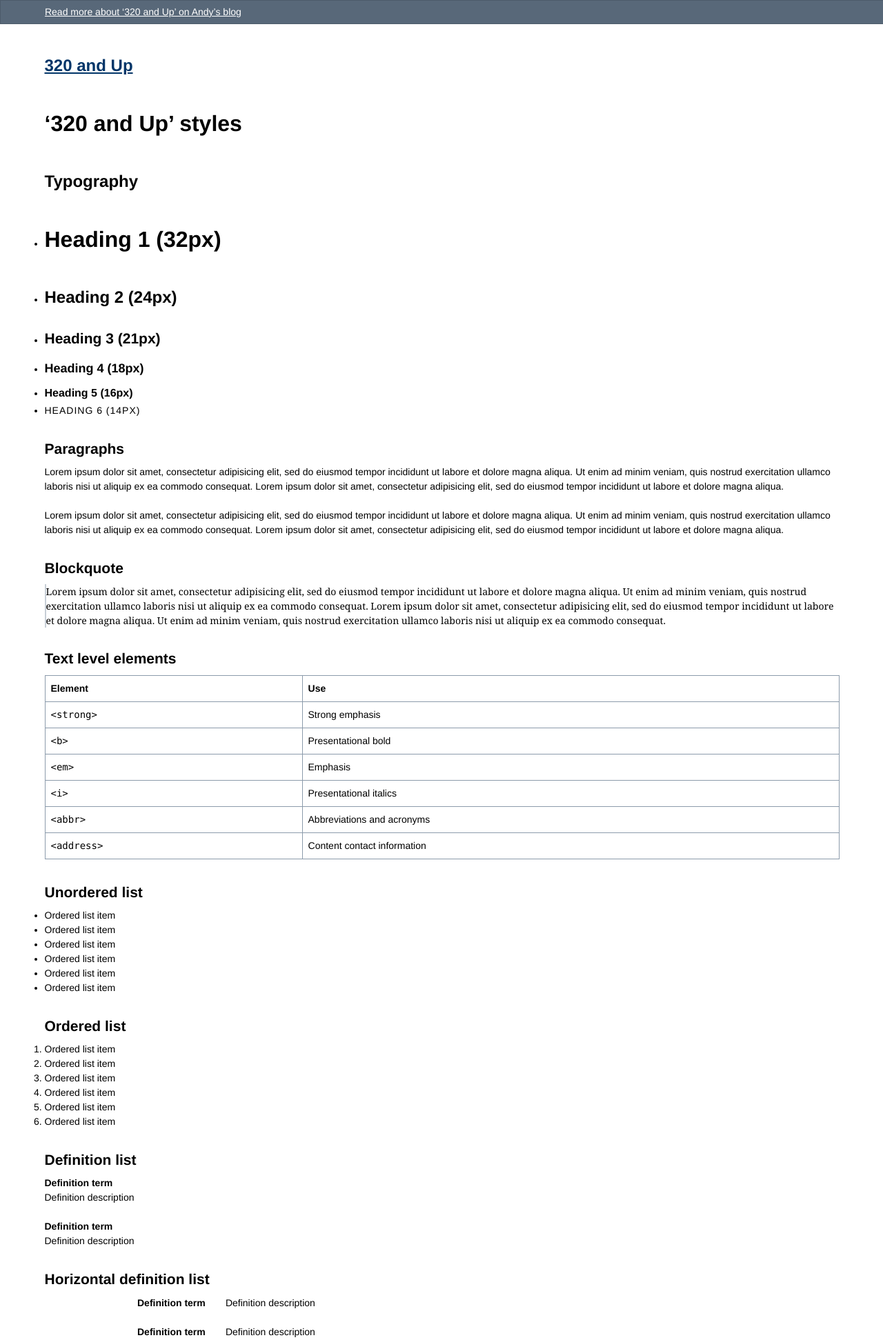
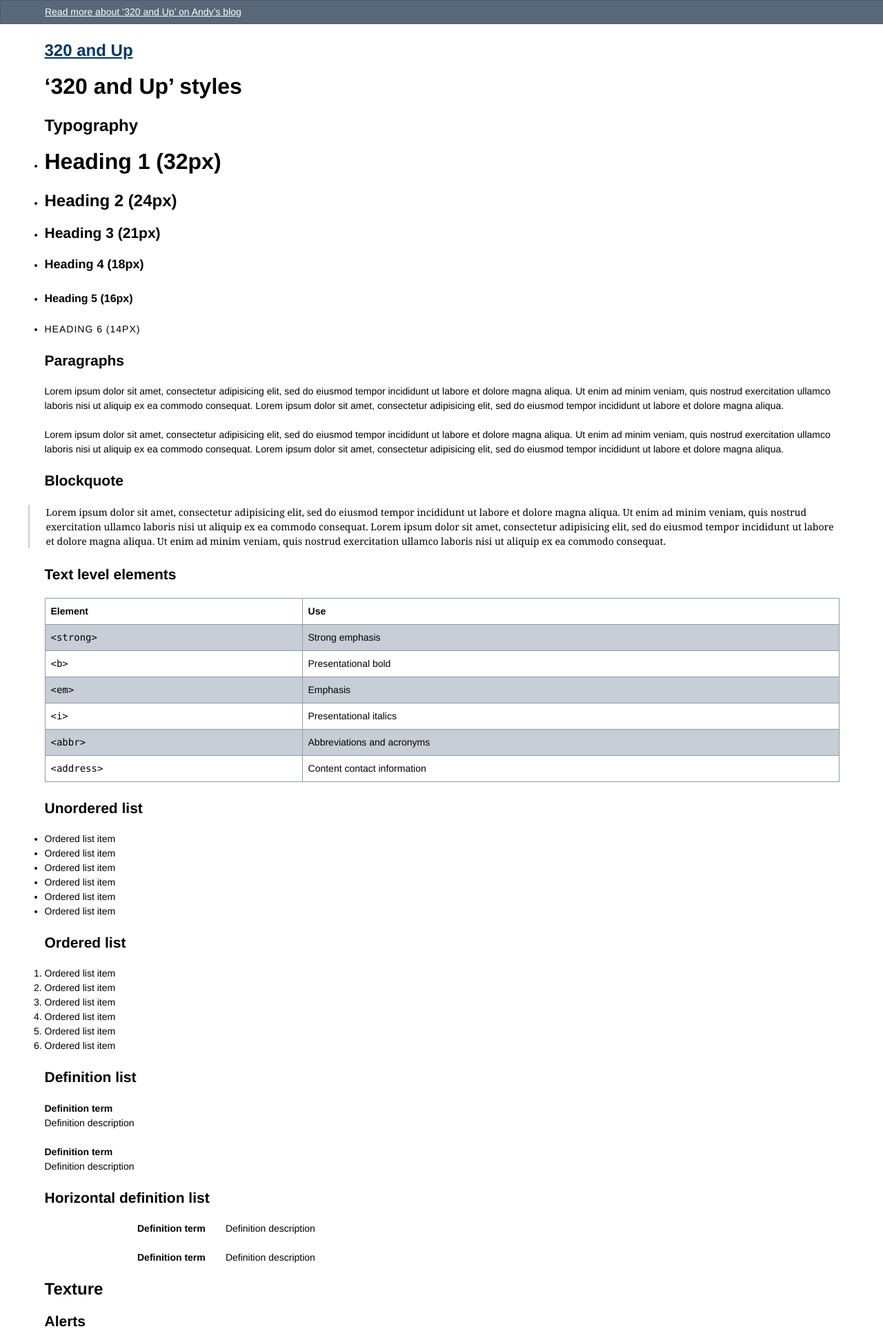
Before and after one commit to malarkey/320andup, a PHP site: page /320andup.html in a window 1280 px wide. Shown: the top 1943 px of the page at 69% size. Run offline with PHP 8.4, Linux system fonts and the light colour scheme; some libraries are stand-ins or nearby versions.

Commit message:
Bug fixes

```diff
--- a/320andup.html
+++ b/320andup.html
@@ -100,7 +100,7 @@ Apache License: v2.0. http://www.apache.org/licenses/LICENSE-2.0
 
 <h2 class="h3">Text level elements</h2>
 
-<table class="table table-bordered">
+<table class="table table-bordered table-striped">
 <thead>
 <tr>
 <th>Element</th>
--- a/css/320andup.css
+++ b/css/320andup.css
@@ -156,41 +156,45 @@ h6 small {
 }
 h1,
 .h1 {
+  margin-bottom: 0.75em;
   font-size: 32px;
   font-size: 3.2rem;
-  line-height: 3em;
+  line-height: 1.2;
 }
 h2,
 .h2 {
+  margin-bottom: 0.75em;
   font-size: 24px;
   font-size: 2.4rem;
-  line-height: 3em;
+  line-height: 1.2;
 }
 h3,
 .h3 {
+  margin-bottom: 1em;
   font-size: 21px;
   font-size: 2.1rem;
-  line-height: 2.25em;
+  line-height: 1.3;
 }
 h4,
 .h4 {
+  margin-bottom: 1.5em;
   font-size: 18px;
   font-size: 1.8rem;
-  line-height: 2.25em;
+  line-height: 1.25;
 }
 h5,
 .h5 {
   font-size: 16px;
   font-size: 1.6rem;
-  line-height: 1.875em;
+  margin-bottom: 1.5em;
 }
 h6,
 .h6 {
+  margin-bottom: 1.5em;
   font-size: 14px;
   font-size: 1.4rem;
   font-weight: normal;
   letter-spacing: 1px;
-  line-height: 1.5em;
   text-transform: uppercase;
 }
 .header h1,
@@ -250,8 +254,8 @@ li ol {
   font-size: 1.6rem;
 }
 blockquote {
-  margin: 0 0 1.5em -gutterwidth;
-  padding-left: gutterwidth;
+  margin: 0 0 1.5em -24px;
+  padding-left: 24px;
   border-left: 2px solid #c7ced6;
   font-family: Cambria, Georgia, Times, "Times New Roman";
   font-style: normal;
--- a/less/typography.less
+++ b/less/typography.less
@@ -30,35 +30,39 @@ color : @lightgrey; }
 
 h1,
 .h1 {
+margin-bottom : @baselineheight / 2;
 .font-size(32);
-line-height : @baselineheight * 2; }
+line-height : 1.2; }
 
 h2,
 .h2 {
+margin-bottom : @baselineheight / 2;
 .font-size(24);
-line-height : @baselineheight * 2; }
+line-height : 1.2; }
 
 h3,
 .h3 {
+margin-bottom : @baselineheight / 1.5;
 .font-size(21);
-line-height : @baselineheight * 1.5; }
+line-height : 1.3; }
 
 h4,
 .h4 {
+margin-bottom : @baselineheight;
 .font-size(18);
-line-height : @baselineheight * 1.5; }
+line-height : 1.25; }
 
 h5,
 .h5 {
 .font-size(16);
-line-height : @baselineheight * 1.25;  }
+margin-bottom : @baselineheight; }
 
 h6,
 .h6 {
+margin-bottom : @baselineheight;
 .font-size(14);
 font-weight : normal;
 letter-spacing : 1px;
-line-height : @baselineheight;
 text-transform : uppercase; }
 
 // header
@@ -119,8 +123,8 @@ margin : 0;
 // blockquote
 
 blockquote  {
-margin : 0 0 @baselineheight -gutterwidth;
-padding-left : gutterwidth;
+margin : 0 0 @baselineheight -@gutterwidth;
+padding-left : @gutterwidth;
 border-left : 2px solid @bordercolor;
 font-family : @altfont;
 font-style : normal; }
```
